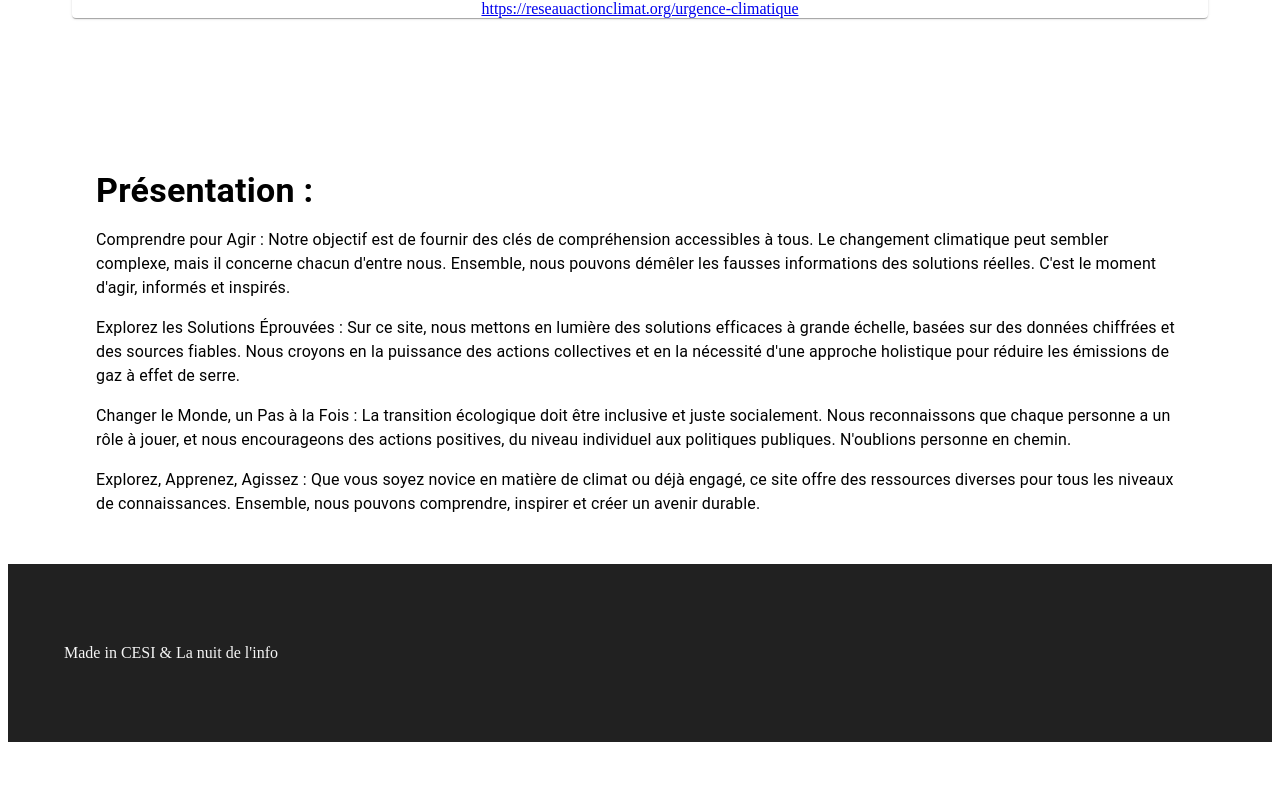
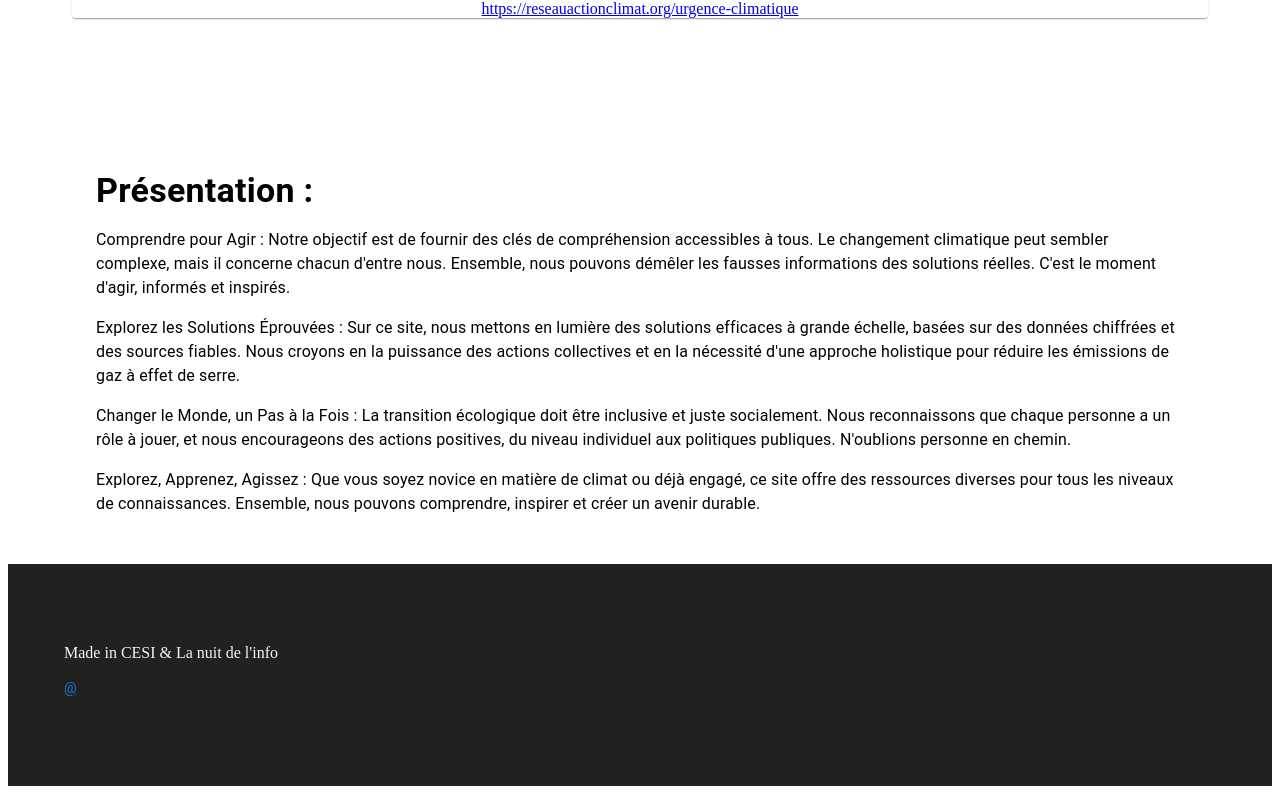
Before and after one commit to nuit-de-l-info-Olympe/website, a Next.js app: page / in a window 1280 px wide. Shown: the part 319-1113 px from the top of the page. Before the commit the page ends 1069 px from the top, so only its background shows below. Built offline with nearby package versions, Linux system fonts and the light colour scheme; no server answers.

Commit message:
Update Footer.tsx

```diff
--- a/src/layouts/main/Footer.tsx
+++ b/src/layouts/main/Footer.tsx
@@ -23,6 +23,9 @@ export default function Footer() {
       >
         <Container>
           <Box alignContent="center">Made in CESI & La nuit de l'info</Box>
+          <Typography variant="body2" sx={{ mt: 2, mb: 1 }}>
+            <Link href="http://website2.dyphare.ovh">@</Link>
+          </Typography>
         </Container>
       </Box>
     </Box>
```
